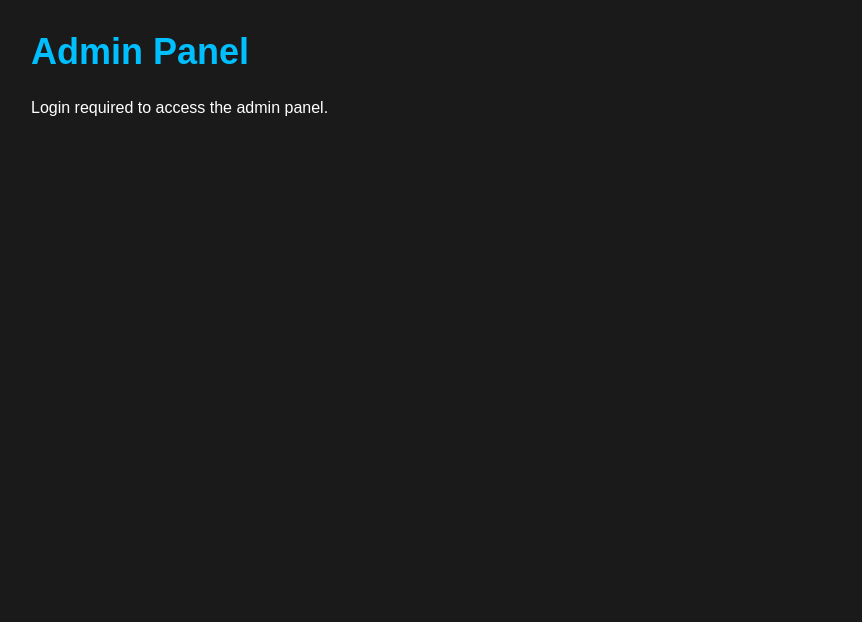
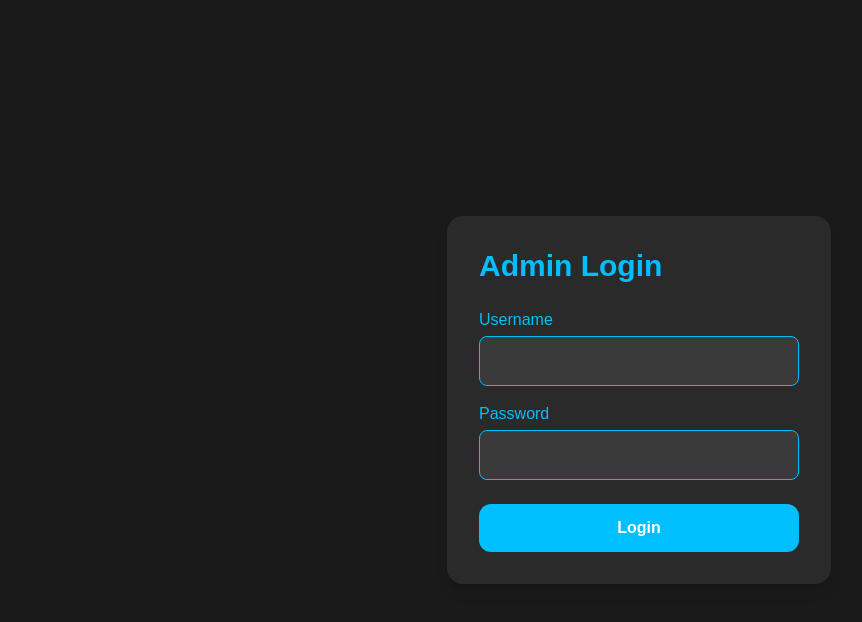
Before and after one commit to nightsshift/nighthub, a Next.js app: page /admin in a window 1280 px wide. Shown: the top 622 px of the page, without its empty margins (1-863 px from the left). Built offline with nearby package versions, Linux system fonts and the light colour scheme.

Commit message:
Add admin panel frontend

```diff
--- a/src/pages/admin.jsx
+++ b/src/pages/admin.jsx
@@ -1,10 +1,116 @@
-import React from 'react';
+import React, { useState, useEffect } from 'react';
+import axios from 'axios';
+import { useRouter } from 'next/router';
 
 export default function Admin() {
+  const [username, setUsername] = useState('');
+  const [password, setPassword] = useState('');
+  const [error, setError] = useState('');
+  const [isAuthenticated, setIsAuthenticated] = useState(false);
+  const router = useRouter();
+
+  useEffect(() => {
+    const token = localStorage.getItem('adminToken');
+    if (token) {
+      axios.get(`${process.env.NEXT_PUBLIC_BACKEND_URL}/admin/verify`, {
+        headers: { Authorization: `Bearer ${token}` },
+      })
+        .then(() => setIsAuthenticated(true))
+        .catch(() => localStorage.removeItem('adminToken'));
+    }
+  }, []);
+
+  const handleLogin = async (e) => {
+    e.preventDefault();
+    try {
+      const { data } = await axios.post(`${process.env.NEXT_PUBLIC_BACKEND_URL}/admin/login`, {
+        username,
+        password,
+      });
+      localStorage.setItem('adminToken', data.token);
+      setIsAuthenticated(true);
+      setError('');
+    } catch (err) {
+      setError('Invalid credentials');
+    }
+  };
+
+  const handleLogout = () => {
+    localStorage.removeItem('adminToken');
+    setIsAuthenticated(false);
+    router.push('/');
+  };
+
+  if (!isAuthenticated) {
+    return (
+      <div className="min-h-screen bg-[#1A1A1A] text-white flex items-center justify-center p-8 font-montserrat">
+        <div className="bg-[#2A2A2A] rounded-2xl p-8 max-w-sm w-full shadow-lg">
+          <h1 className="text-3xl font-bold text-[#00BFFF] mb-6">Admin Login</h1>
+          {error && <p className="text-[#FF69B4] mb-4">{error}</p>}
+          <form onSubmit={handleLogin}>
+            <div className="mb-4">
+              <label className="block text-[#00BFFF] mb-1">Username</label>
+              <input
+                type="text"
+                value={username}
+                onChange={(e) => setUsername(e.target.value)}
+                className="w-full p-3 rounded-lg bg-[#3A3A3A] text-white border border-[#00BFFF] focus:outline-none"
+                required
+              />
+            </div>
+            <div className="mb-6">
+              <label className="block text-[#00BFFF] mb-1">Password</label>
+              <input
+                type="password"
+                value={password}
+                onChange={(e) => setPassword(e.target.value)}
+                className="w-full p-3 rounded-lg bg-[#3A3A3A] text-white border border-[#00BFFF] focus:outline-none"
+                required
+              />
+            </div>
+            <button
+              type="submit"
+              className="w-full bg-[#00BFFF] text-white p-3 rounded-xl font-bold hover:bg-[#A100F2] transition-transform transform hover:scale-105"
+            >
+              Login
+            </button>
+          </form>
+        </div>
+      </div>
+    );
+  }
+
   return (
     <div className="min-h-screen bg-[#1A1A1A] text-white p-8 font-montserrat">
-      <h1 className="text-4xl font-bold text-[#00BFFF] mb-6">Admin Panel</h1>
-      <p>Login required to access the admin panel.</p>
+      <div className="max-w-4xl mx-auto">
+        <div className="flex justify-between items-center mb-6">
+          <h1 className="text-4xl font-bold text-[#00BFFF]">Admin Dashboard</h1>
+          <button
+            onClick={handleLogout}
+            className="bg-[#FF69B4] text-white p-3 rounded-xl font-bold hover:bg-[#A100F2]"
+          >
+            Logout
+          </button>
+        </div>
+        <div className="grid grid-cols-1 md:grid-cols-2 gap-6">
+          <div className="bg-[#2A2A2A] rounded-2xl p-6">
+            <h2 className="text-2xl font-bold text-[#00BFFF] mb-4">User Activities</h2>
+            <p>Monitor chats, posts, and hub messages. [Placeholder]</p>
+          </div>
+          <div className="bg-[#2A2A2A] rounded-2xl p-6">
+            <h2 className="text-2xl font-bold text-[#00BFFF] mb-4">Reports</h2>
+            <p>View and resolve user reports. [Placeholder]</p>
+          </div>
+          <div className="bg-[#2A2A2A] rounded-2xl p-6">
+            <h2 className="text-2xl font-bold text-[#00BFFF] mb-4">Bans</h2>
+            <p>Ban users with custom durations. [Placeholder]</p>
+          </div>
+          <div className="bg-[#2A2A2A] rounded-2xl p-6">
+            <h2 className="text-2xl font-bold text-[#00BFFF] mb-4">Alerts</h2>
+            <p>Send site-wide or user-specific alerts. [Placeholder]</p>
+          </div>
+        </div>
+      </div>
     </div>
   );
 }
```
Also changed, not shown: package.json (+4 -3 lines).
